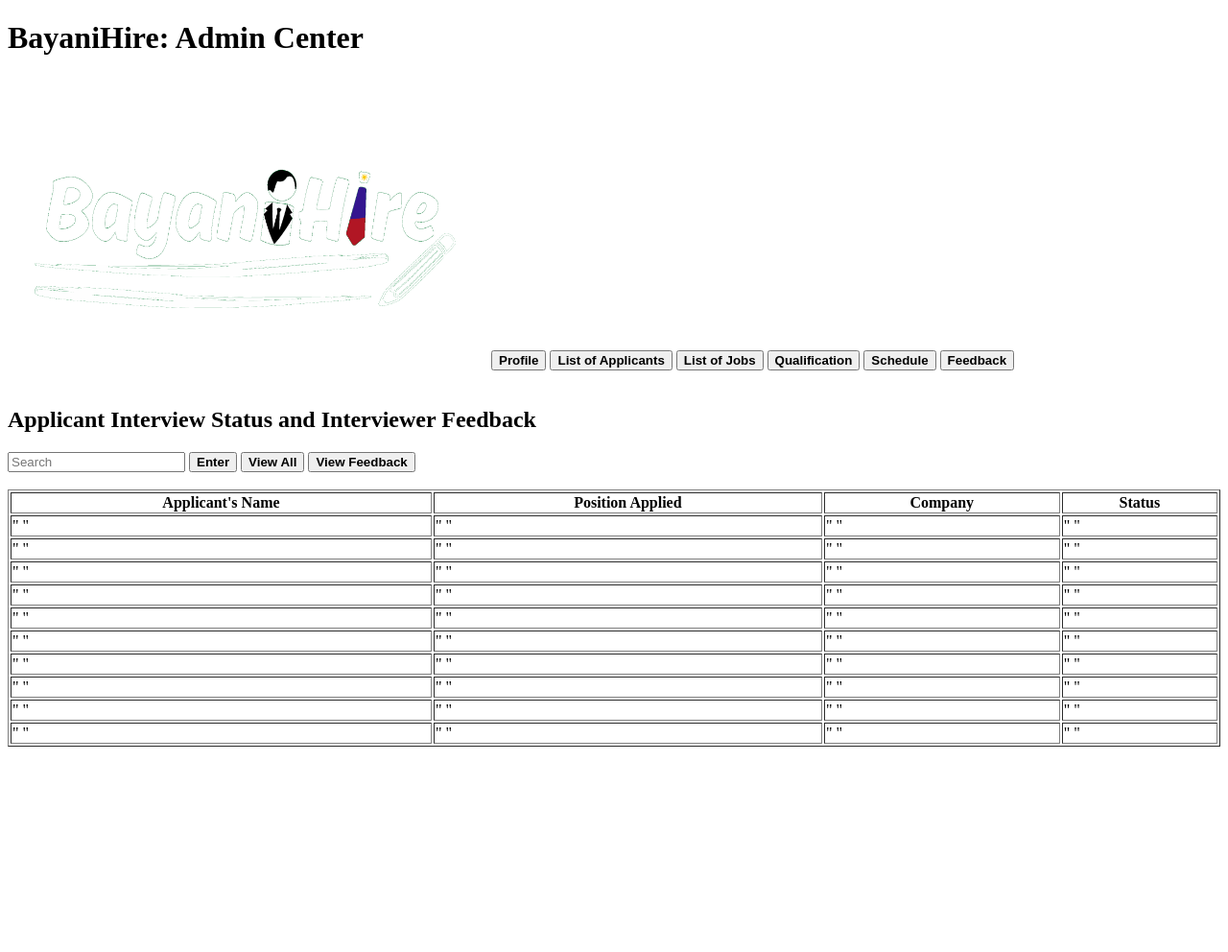
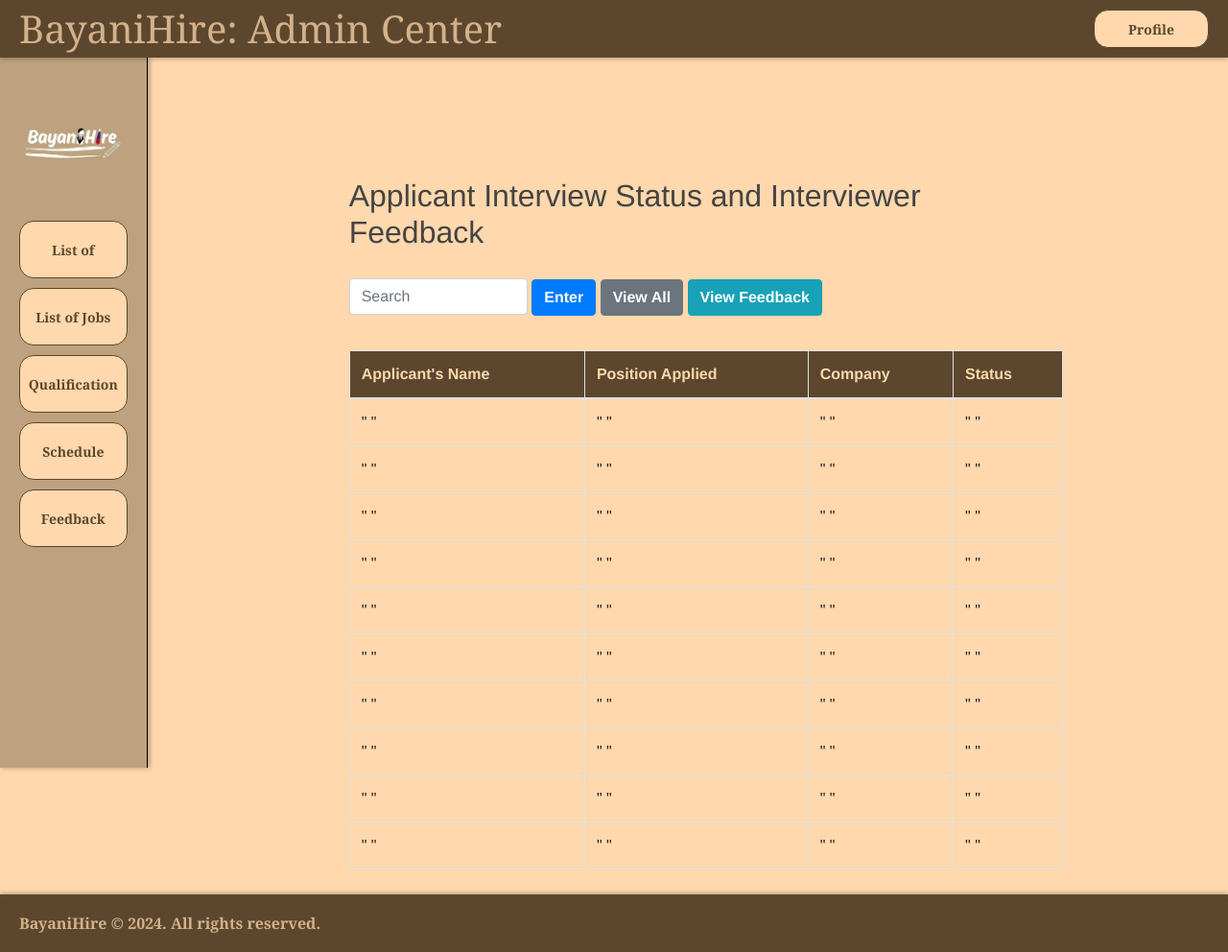
Before and after one commit to BayaniHire/WebApplication, a Django app: page /admin_feedback/ in a window 1280 px wide. Shown: the whole page at 96% size. Before the commit the page ends 778 px from the top, so only its background shows below. Run offline with Django 5.2, Linux system fonts and the light colour scheme; some libraries are stand-ins or nearby versions.

Commit message:
AdminView_5_Feedback.html

```diff
--- a/users_app/templates/AdminView_5_Feedback.html
+++ b/users_app/templates/AdminView_5_Feedback.html
@@ -1,49 +1,41 @@
-{% load static %}
-<!DOCTYPE html>
-<html lang="en">
-<head>
-    <meta charset="UTF-8">
-    <title>BayaniHire: Admin Center</title>
-</head>
-<body>
+{% extends "Admin_Inheritance.html" %}  <!-- Replace with your actual base template filename -->
 
-    <h1><b>BayaniHire: Admin Center</b></h1>
-    <img src="{% static 'Logo.png' %}" alt="BayaniHire Logo" width="500px" height="300px">
+{% block title %}BayaniHire: Admin Center{% endblock %}
 
-    <button onclick="window.location.href='{% url 'adminprofile' %}';"><b>Profile</b></button>
-    <button onclick="window.location.href='{% url 'list_of_applicants' %}';"><b>List of Applicants</b></button>
-    <button onclick="window.location.href='{% url 'list_of_jobs' %}';"><b>List of Jobs</b></button>
-    <button onclick="window.location.href='{% url 'qualification' %}';"><b>Qualification</b></button>
-    <button onclick="window.location.href='{% url 'schedule' %}';"><b>Schedule</b></button>
-    <button onclick="window.location.href='{% url 'feedback' %}';"><b>Feedback</b></button>
+{% block content %}
+<div class="main-content" style="padding-top: 60px;">  <!-- Main content area with padding to avoid header overlap -->
+    <h2>Applicant Interview Status and Interviewer Feedback</h2>
+    <div class="search-section">
+        <input type="text" placeholder="Search" class="form-control d-inline w-25">
+        <button class="btn btn-primary"><b>Enter</b></button>
+        <button class="btn btn-secondary"><b>View All</b></button>
+        <button onclick="window.location.href='{% url 'view_feedback' %}';" class="btn btn-info"><b>View Feedback</b></button>
+    </div>
 
-    <br><br>
-    <h2>Applicant Interview Status and Interviewer Feedback </h2>
-    <input type="text" placeholder="Search">
-    <button><b>Enter</b></button>
-    <button><b>View All</b></button>
-    <button onclick="window.location.href='{% url 'view_feedback' %}';"><b>View Feedback</b></button>
-
-    <br><br>
-
-    <table border="1" width="100%">
+    <!-- Table for Applicant Data -->
+    <table class="table table-bordered mt-3">
+        <thead>
             <tr>
                 <th><b>Applicant's Name</b></th>
                 <th><b>Position Applied</b></th>
                 <th><b>Company</b></th>
                 <th><b>Status</b></th>
             </tr>
-        <tr><td>" "</td><td>" " </td><td>" "</td><td>" "</td></tr>
-        <tr><td>" "</td><td>" " </td><td>" "</td><td>" "</td></tr>
-        <tr><td>" "</td><td>" " </td><td>" "</td><td>" "</td></tr>
-        <tr><td>" "</td><td>" " </td><td>" "</td><td>" "</td></tr>
-        <tr><td>" "</td><td>" " </td><td>" "</td><td>" "</td></tr>
-        <tr><td>" "</td><td>" " </td><td>" "</td><td>" "</td></tr>
-        <tr><td>" "</td><td>" " </td><td>" "</td><td>" "</td></tr>
-        <tr><td>" "</td><td>" " </td><td>" "</td><td>" "</td></tr>
-        <tr><td>" "</td><td>" " </td><td>" "</td><td>" "</td></tr>
-        <tr><td>" "</td><td>" " </td><td>" "</td><td>" "</td></tr>
+        </thead>
+        <tbody>
+            <!-- Example rows. Replace with dynamic data as needed. -->
+            <tr><td>" "</td><td>" "</td><td>" "</td><td>" "</td></tr>
+            <tr><td>" "</td><td>" "</td><td>" "</td><td>" "</td></tr>
+            <tr><td>" "</td><td>" "</td><td>" "</td><td>" "</td></tr>
+            <tr><td>" "</td><td>" "</td><td>" "</td><td>" "</td></tr>
+            <tr><td>" "</td><td>" "</td><td>" "</td><td>" "</td></tr>
+            <tr><td>" "</td><td>" "</td><td>" "</td><td>" "</td></tr>
+            <tr><td>" "</td><td>" "</td><td>" "</td><td>" "</td></tr>
+            <tr><td>" "</td><td>" "</td><td>" "</td><td>" "</td></tr>
+            <tr><td>" "</td><td>" "</td><td>" "</td><td>" "</td></tr>
+            <tr><td>" "</td><td>" "</td><td>" "</td><td>" "</td></tr>
+        </tbody>
     </table>
 
-</body>
-</html>
+</div>
+{% endblock %}
```
Lines whose indentation alone changed are shown as unchanged.
